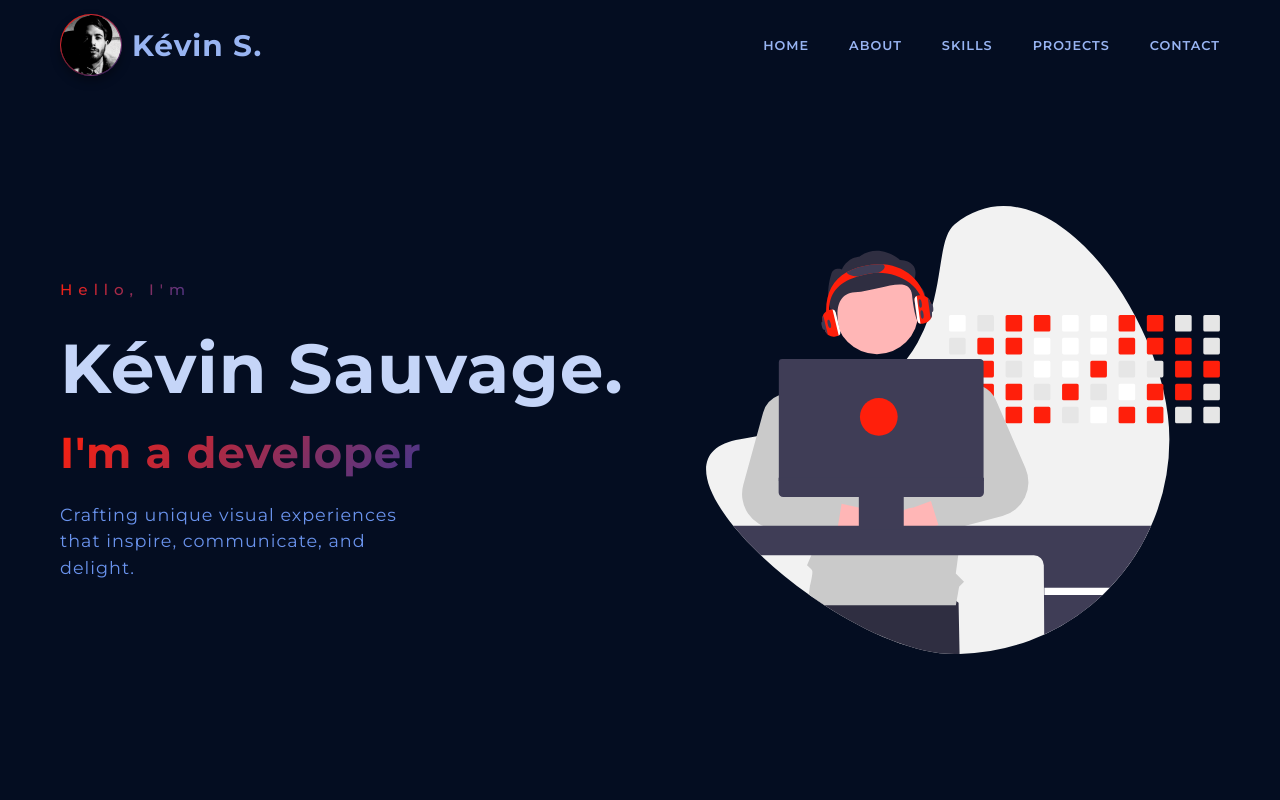
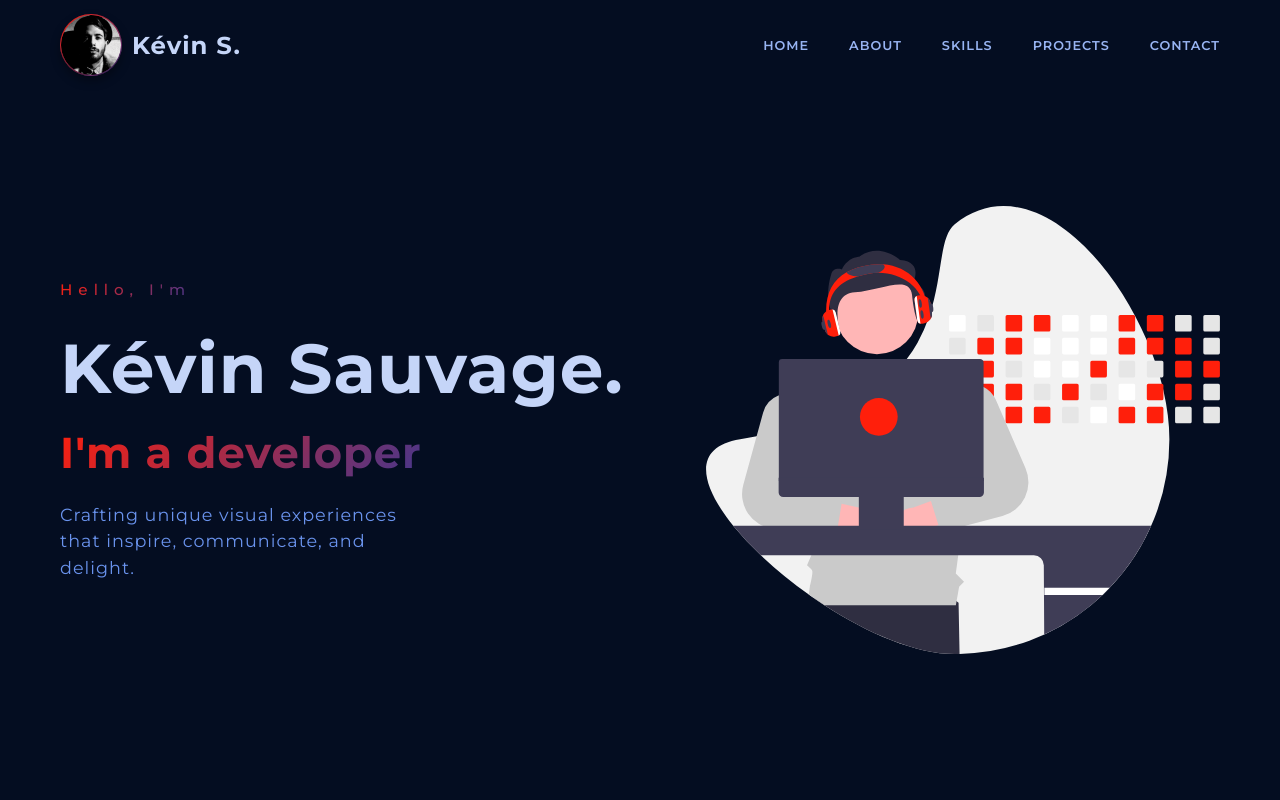
Before and after one commit to kevinsauvage/next-portfolio, a Next.js app: page / in a window 1280 px wide. Shown: the top 800 px of the page. Built offline with nearby package versions, Linux system fonts and the light colour scheme.

Commit message:
change color and front size

```diff
--- a/src/component/Logo/Logo.module.scss
+++ b/src/component/Logo/Logo.module.scss
@@ -2,7 +2,7 @@
   z-index: 999999;
   display: flex;
   align-items: center;
-  color: var(--on-surface-200);
+  color: var(--on-surface-100);
 }
 
 .logoImg {
@@ -14,5 +14,5 @@
 .logoName {
   margin-left: 10px;
   font-weight: 700;
-  @include font-size(1.4rem, 2rem);
+  @include font-size(1.3rem, 1.6rem);
 }
```
